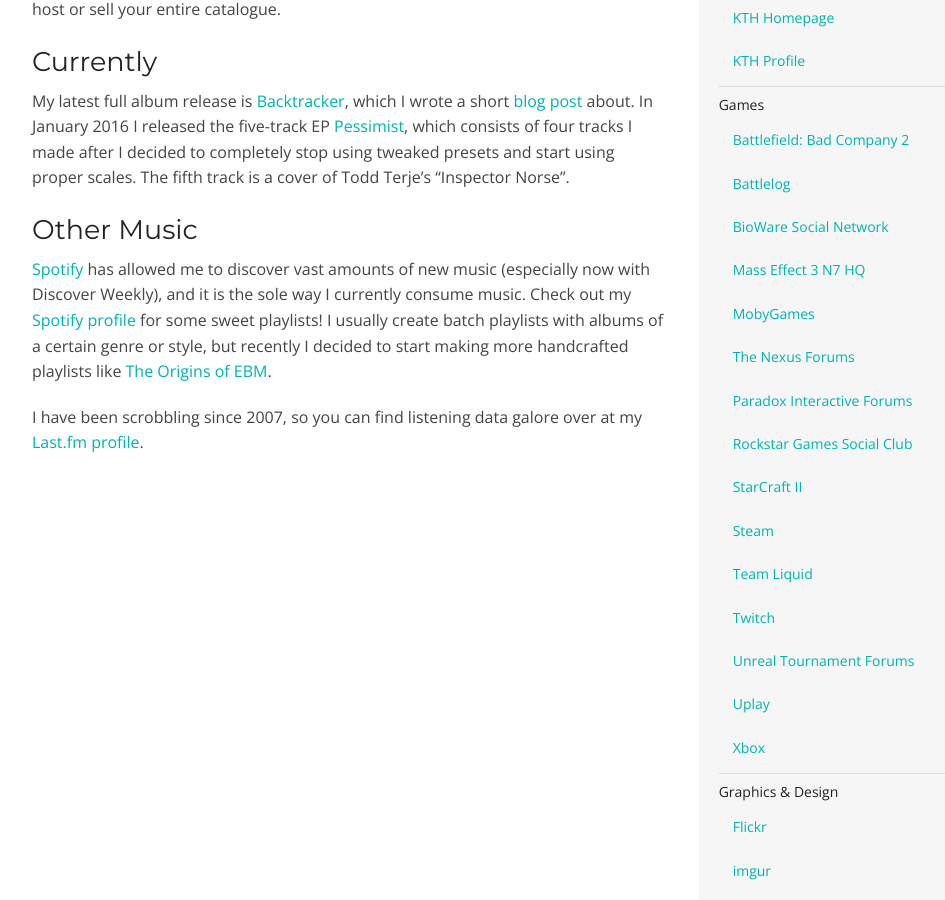
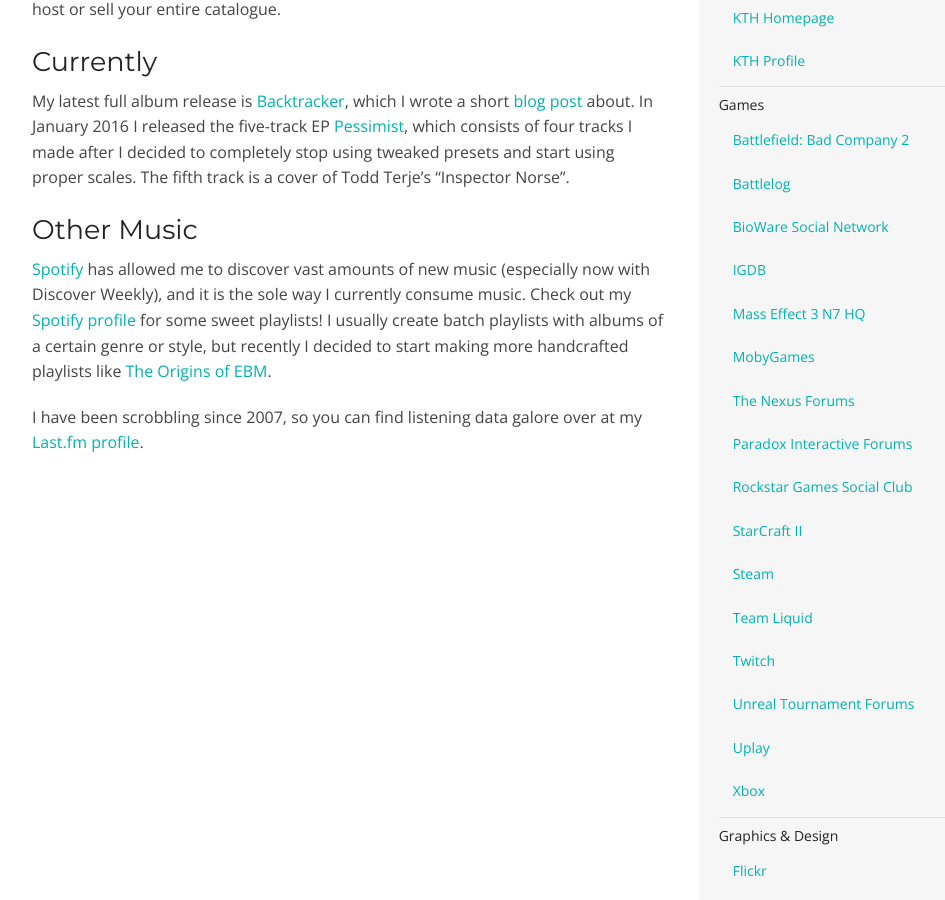
Before and after one commit to hlilje/hlilje.github.io, a Jekyll site: the page built from music.html, in a window 1280 px wide and 900 px high, scrolled down 514 px. Shown: the whole window, without its empty margins (123-1068 px from the left). Built offline with Jekyll 4.4.1, drawn with Linux system fonts in a browser that asks for light colours; nearby versions of some CDN libraries.

Commit message:
Add link

```diff
--- a/_data/links.yml
+++ b/_data/links.yml
@@ -13,6 +13,7 @@
     "Battlefield: Bad Company 2": http://www.battlefieldbadcompany2.com/stats?persona=240682689&#038;platform=pc
     "Battlelog": http://battlelog.battlefield.com/bf4/user/khlilje/
     "BioWare Social Network": http://social.bioware.com/3138382/
+    "IGDB": https://www.igdb.com/users/hlilje
     "Mass Effect 3 N7 HQ": http://social.bioware.com/n7hq/?name=Superkargen&#038;platform=pc
     "MobyGames": http://www.mobygames.com/user/sheet/userSheetId,273472/
     "The Nexus Forums": http://forums.nexusmods.com/index.php?/user/3602483-superkargoeren/
```
